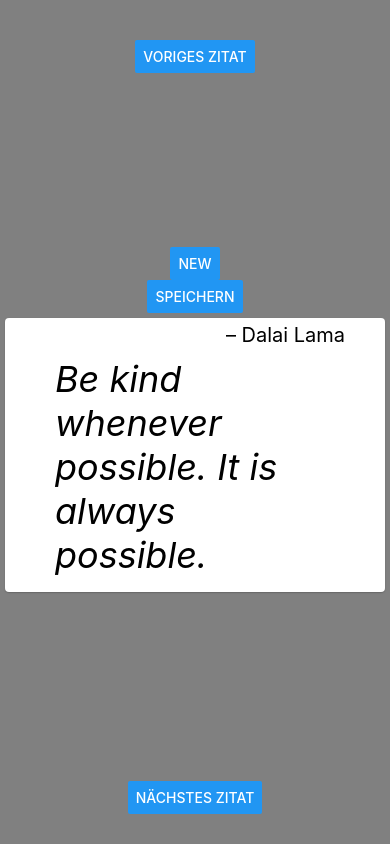
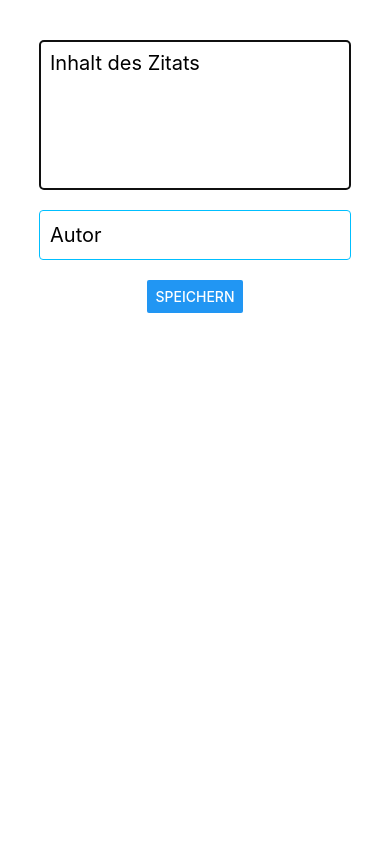
Before and after one commit to Jaazmeyn/NiceQuotes, a React Native app: screen / in a window 390 px wide. Both pictures are taken after a click on the button "NEW". Built offline with nearby package versions, Linux system fonts and the light colour scheme.

Commit message:
Textfelder u. zuStand

```diff
--- a/App.js
+++ b/App.js
@@ -47,8 +47,9 @@
             onPress = {() => this.setState({showNewQuoteScreen:true})}
             />
         </View>
-        <NewQuote visible={this.state.showNewQuoteScreen}
-        onSave={this._addQuote}/>
+        <NewQuote
+          visible={this.state.showNewQuoteScreen}
+          onSave={this._addQuote}/>
         <Quote text = {quote.text} author={quote.author}/>
         <View style = {styles.nextButton}>
           <Button
--- a/js/components/NewQuote.js
+++ b/js/components/NewQuote.js
@@ -1,11 +1,58 @@
-import React, {Component} from 'react';
-import { Button, TextInput} from 'react-native';
+import React, { Component } from 'react';
+import { Button, TextInput, Modal, View, StyleSheet} from 'react-native';
 
 export default class NewQuote extends Component {
+    state = { content: null, author: null };
+
     render(){
-        if(this.props.visible === false){
-            return null;
-        }
-        return <Button title="speichern" onPress={this.props.onSave} />
+        //das erledigt der visible prop der Modal komponente
+        // if(this.props.visible === false){
+        //     return null;
+        // }
+
+        return (
+            <Modal
+                visible={this.props.visible}
+                onRequestClose={this.props.onSave}//prop nur für android backbutton und AppleTv
+                animationType="slide"
+            >
+                <View style={styles.container}>
+                    <TextInput
+                        style = {[styles.input, { height: 150 }]}
+                        multiline={true}
+                        placeholder="Inhalt des Zitats"
+                        underlineColorAndroid="transparent"
+                        onChangeText={text => this.setState({ content: text })}
+                    />
+                    <TextInput
+                        style={styles.input}
+                        placeholder="Autor"
+                        underlineColorAndroid="transparent"
+                        onChangeText={text => this.setState({ author: text })}
+
+                    />
+                    <Button title="speichern" onPress={this.props.onSave} />
+                </View>
+            </Modal>
+        );
     }
 }
+
+const styles = StyleSheet.create({
+    container: {
+        flex: 1,
+        alignItems: 'center',
+        justifyContent: 'flex-start',
+        paddingTop:40
+      },
+      input: {
+          borderWidth: 1,
+          borderColor: 'deepskyblue',
+          borderRadius: 4,
+          width: '80%',
+          marginBottom: 20,
+          fontSize: 20,
+          padding:10,
+          height: 50
+      }
+});
```
